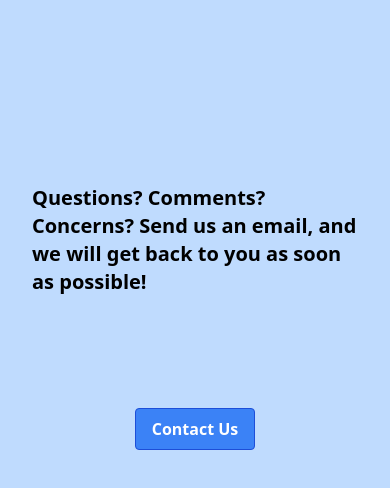
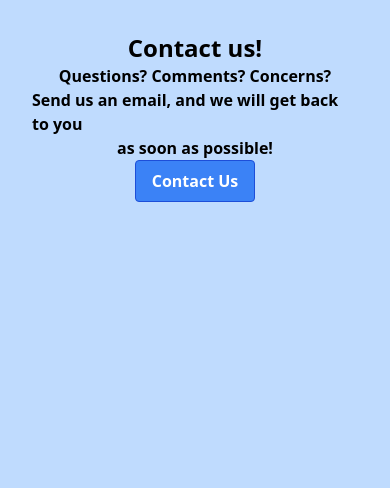
Before and after one commit to timdenisiuk/Contact-Form, a Next.js app: page / in a window 390 px wide. Shown: the top 488 px of the page. Built offline with nearby package versions, Linux system fonts and the light colour scheme.

Commit message:
Test for mobile

```diff
--- a/pages/index.js
+++ b/pages/index.js
@@ -22,8 +22,10 @@ export default function Home() {
       </Head>
       <div className="box-border p-0 m-0 font-sans font-bold bg-blue-200">
         <main className="flex flex-col items-center min-h-screen p-8">
-          <h1 className="text-5xl mr-80 mb-14 pr-96 ">Contact us!</h1>
-          <p className="text-xl pb-28">Questions? Comments? Concerns? Send us an email, and we will get back to you as soon as possible!</p>
+          <h1 className="text-2xl text-center sm:text-center lg:text-5xl lg:pb-5">Contact us!</h1>
+          <p className="lg:text-xl">Questions? Comments? Concerns?</p>
+          <p className="lg:text-xl">Send us an email, and we will get back to you</p>
+          <p className="lg:text-xl lg:pb-28">as soon as possible!</p>
           <button className = "px-4 py-2 font-bold text-white bg-blue-500 border border-blue-700 rounded hover:bg-blue-700"
           onClick={() => setIsTriggered(true) }>Contact Us</button>
           <Form trigger={isTriggered} setTrigger={setIsTriggered} route={router}/>
```
